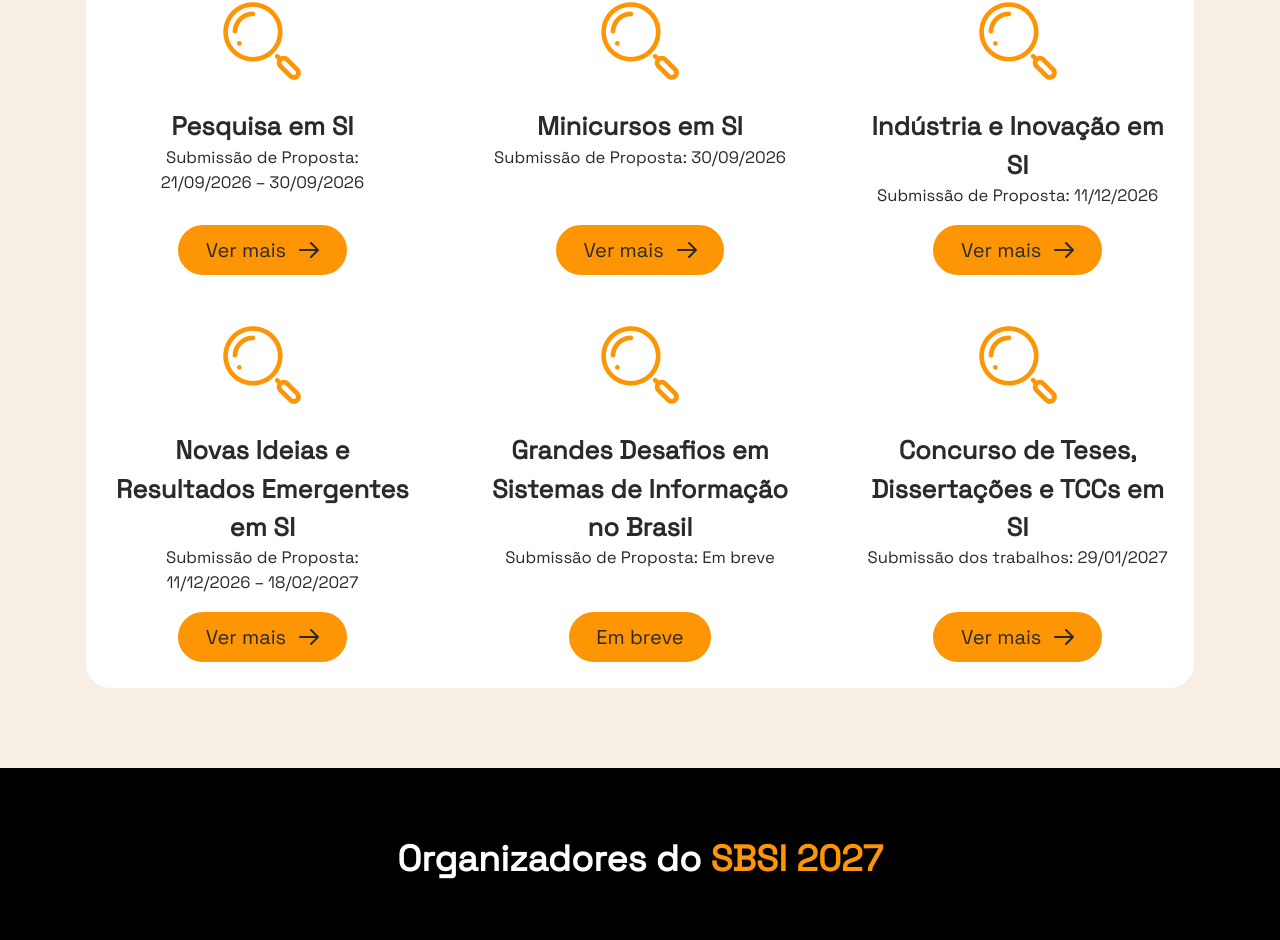
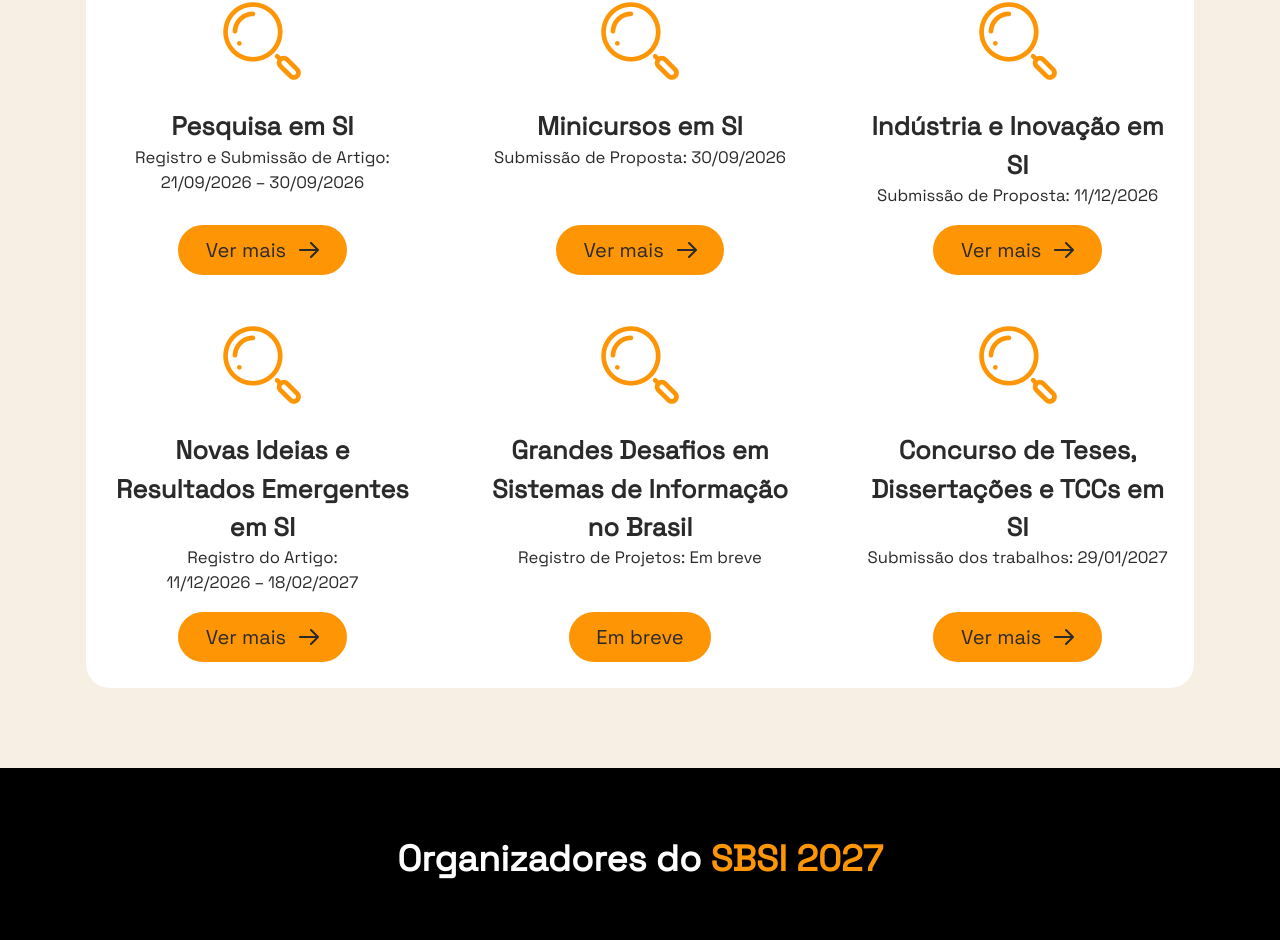
Before and after one commit to Mega-Jr-Git/SBSI-lp, a React (Vite) app: page / in a window 1280 px wide. Shown: the part 1951-2891 px from the top of the page. Built offline with nearby package versions, Linux system fonts and the light colour scheme; no server answers.

Commit message:
fix(tracks-call): update submission labels for research, NIRE and grand challenges tracks

```diff
--- a/src/modules/tracks-call/tracks-call.content.ts
+++ b/src/modules/tracks-call/tracks-call.content.ts
@@ -25,6 +25,7 @@ export const tracksContent = {
     tracks: [
       {
         title: "Pesquisa em SI",
+        label: "Registro e Submissão de Artigo: ",
         date: "21/09/2026 – 30/09/2026",
         link: tpSiPath,
       },
@@ -40,11 +41,13 @@ export const tracksContent = {
       },
       {
         title: "Novas Ideias e Resultados Emergentes em SI",
+        label: "Registro do Artigo: ",
         date: "11/12/2026 – 18/02/2027",
         link: nirePath,
       },
       {
         title: "Grandes Desafios em Sistemas de Informação no Brasil",
+        label: "Registro de Projetos: ",
         date: "Em breve",
         link: "",
       },
@@ -68,6 +71,7 @@ export const tracksContent = {
     tracks: [
       {
         title: "Research in IS",
+        label: "Paper Registration and Submission: ",
         date: "Sep 21 – Sep 30, 2026",
         link: tpSiPath,
       },
@@ -83,11 +87,13 @@ export const tracksContent = {
       },
       {
         title: "New Ideas and Emerging Results in IS",
+        label: "Paper Registration: ",
         date: "Dec 11, 2026 – Feb 18, 2027",
         link: nirePath,
       },
       {
         title: "Grand Challenges in Information Systems in Brazil",
+        label: "Project Registration: ",
         date: "Coming soon",
         link: "",
       },
```
